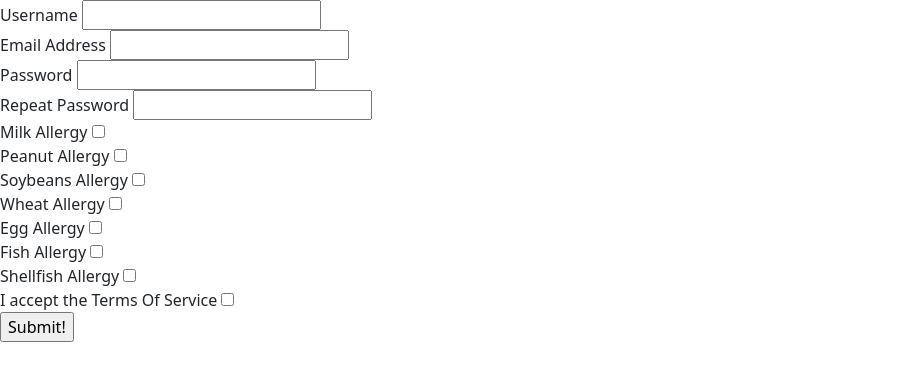
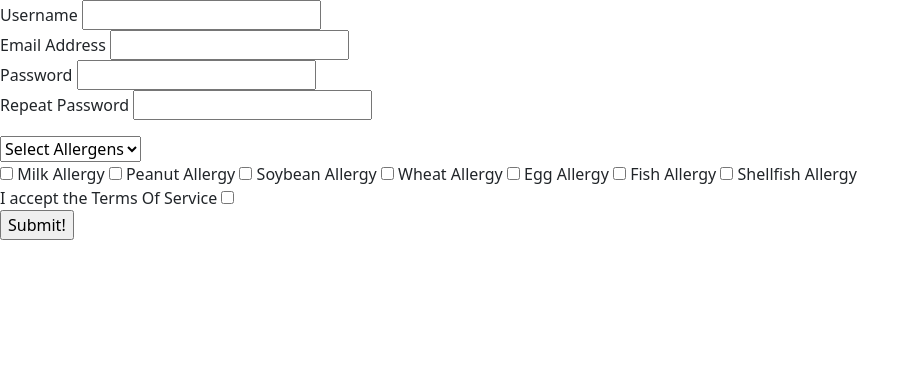
Before and after one commit to CSE442-Foodsomnia/Foodsomnia_website, a Flask app: page /register in a window 1280 px wide. Shown: the part 40-421 px from the top of the page, without its empty margins (0-920 px from the left). Run offline with Flask 2, Linux system fonts and the light colour scheme; parts of the project's set-up code (start-up, migrations or seed data) failed here and were passed over.

Commit message:
fix 50 & 45

```diff
--- a/web_app/templates/register.html
+++ b/web_app/templates/register.html
@@ -6,26 +6,58 @@ Register
 
 {% block content%}
 
-<form action="" method="post">
+<form class="reg-form" action="" method="post">
   <p>
     {{form.csrf_token}}
     {{form.username.label}} {{form.username()}} <br>
     {{form.email.label}} {{form.email()}} <br>
     {{form.password.label}} {{form.password()}} <br>
     {{form.confirm.label}} {{form.confirm()}} <br>
+  </p>
+    <div class="multiselect">
+      <div class="selectBox" onclick="showCheckedBoxes()">
+          <select>
+            <option>Select Allergens</option>
+          </select>
+          <div class="overSelect"></div>
+      </div>
+      <div id="checkboxes">
+        <label for="milk_allerg"><input type="checkbox" id="milk_allerg"/> Milk Allergy</label>
+        <label for="peanut_allerg"><input type="checkbox" id="peanut_allerg"/> Peanut Allergy</label>
+        <label for="soybeans_allerg"><input type="checkbox" id="soybeans_allerg"/> Soybean Allergy</label>
+        <label for="wheat_allerg"><input type="checkbox" id="wheat_allerg"/> Wheat Allergy</label>
+        <label for="egg_allerg"><input type="checkbox" id="egg_allerg"/> Egg Allergy</label>
+        <label for="fish_allerg"><input type="checkbox" id="fish_allerg"/> Fish Allergy</label>
+        <label for="shellfish_alleg"><input type="checkbox" id="seven"/> Shellfish Allergy</label>
+      </div>
+    </div>
 
-    {{form.milk_allerg.label}} {{form.milk_allerg()}} <br>
+    <!-- {{form.milk_allerg.label}} {{form.milk_allerg()}} <br>
     {{form.peanut_allerg.label}} {{form.peanut_allerg()}} <br>
     {{form.soybeans_allerg.label}} {{form.soybeans_allerg()}} <br>
     {{form.wheat_allerg.label}} {{form.wheat_allerg()}} <br>
     {{form.egg_allerg.label}} {{form.egg_allerg()}} <br>
     {{form.fish_allerg.label}} {{form.fish_allerg()}} <br>
-    {{form.shellfish_alleg.label}} {{form.shellfish_alleg()}} <br>
-
+    {{form.shellfish_alleg.label}} {{form.shellfish_alleg()}} <br> -->
+  <p>
     {{form.accept_tos.label}} {{form.accept_tos()}} <br>
     {{form.submit()}} <br>
   </p>
 </form>
+<script>
+  var expanded = false;
+  function showCheckedBoxes(){
+    var checkboxes = document.getElementById("checkboxes");
+    if(!expanded){
+      checkboxes.style.display = "block";
+      expanded = true;
+    }
+    else {
+      checkboxes.style.display = "none";
+      expanded = false;
+    }
+  }
+</script>
 
 
 
```
